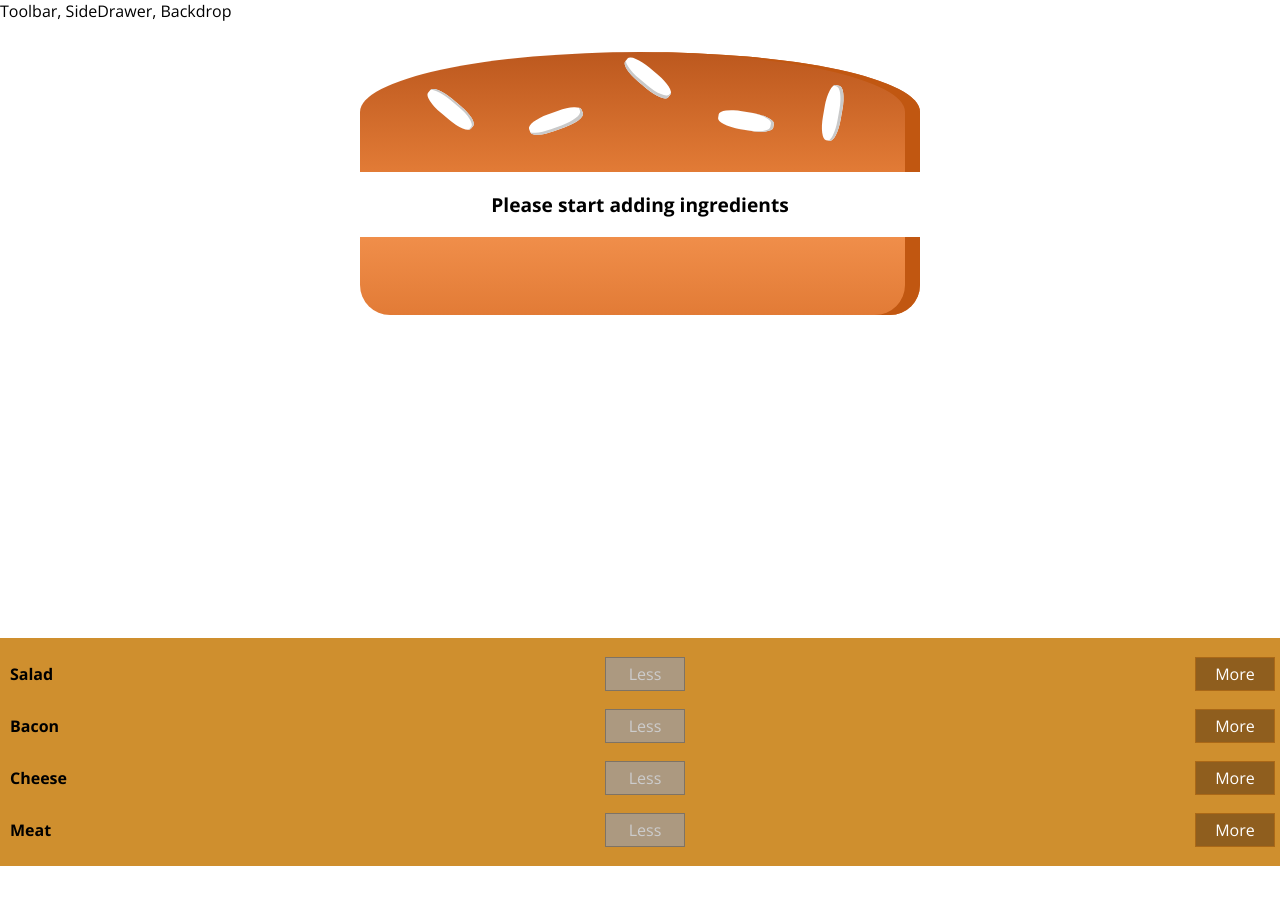
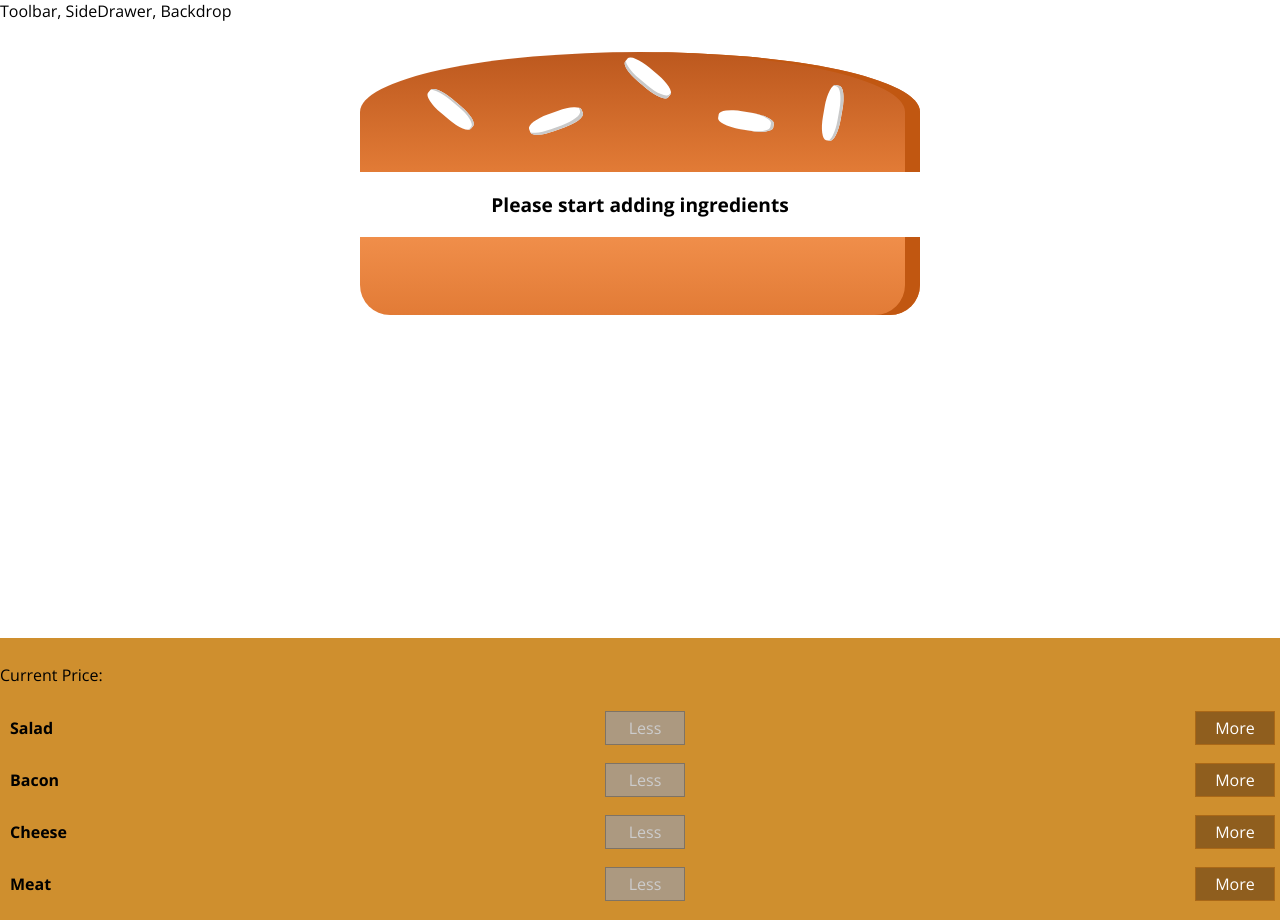
Before and after one commit to davidhartman00/react-hamburger, a React (Create React App) app in the folder react-hamburger/: page / in a window 1280 px wide. Before the commit the page ends 866 px from the top, so only its background shows below. Built offline with nearby package versions, Linux system fonts and the light colour scheme.

Commit message:
adding current price display

```diff
--- a/react-hamburger/src/components/Burger/BuildControls/BuildControls.js
+++ b/react-hamburger/src/components/Burger/BuildControls/BuildControls.js
@@ -11,6 +11,7 @@ const controls = [
 ];
 const buildControls = props => (
   <div className={style.BuildControls}>
+    <p>Current Price: {} </p>
     {controls.map(ctrl => (
       <BuildControl
         key={ctrl.label}
```
